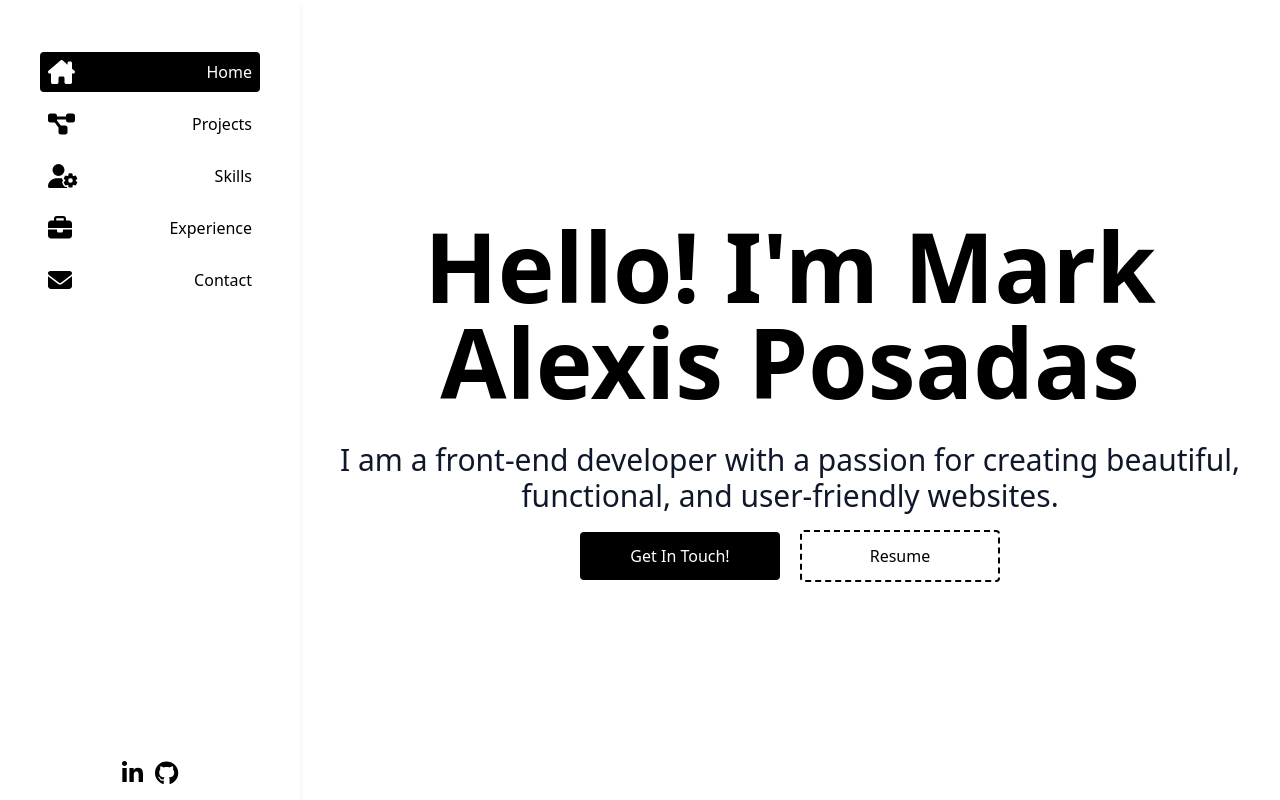
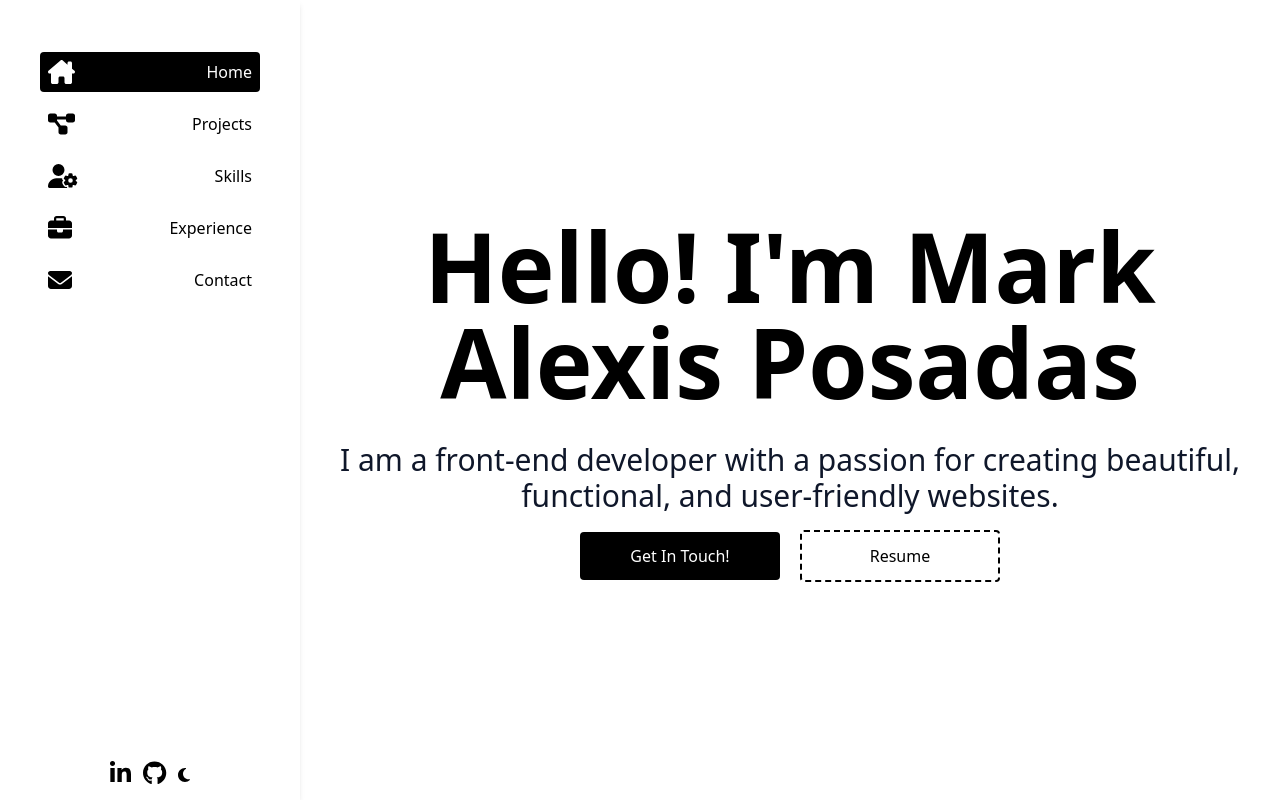
Before and after one commit to Mark-Alexis-Posadas/react-portfolio, a React (Vite) app: page / in a window 1280 px wide. Built offline with nearby package versions, Linux system fonts and the light colour scheme.

Commit message:
import react in wrapper page and added moon icon in sidebar

```diff
--- a/src/components/Sidebar/index.tsx
+++ b/src/components/Sidebar/index.tsx
@@ -1,6 +1,8 @@
 import React from "react";
 import { Link } from "react-router-dom";
 import { FontAwesomeIcon } from "@fortawesome/react-fontawesome";
+
+import { faMoon } from "@fortawesome/free-solid-svg-icons";
 
 import { SidebarType } from "../../types/Sidebar";
 
@@ -58,6 +60,9 @@ const Sidebar: React.FC<SidebarType> = ({
             )}
           </li>
         ))}
+        <li className="mb-3">
+          <FontAwesomeIcon icon={faMoon} />
+        </li>
       </ul>
     </aside>
   );
--- a/src/components/Wrapper/index.tsx
+++ b/src/components/Wrapper/index.tsx
@@ -1,3 +1,4 @@
+import React from "react";
 import { WrapperProps } from "../../types/Wrapper";
 
 const Wrapper: React.FC<WrapperProps> = ({ className, children }) => {
```
